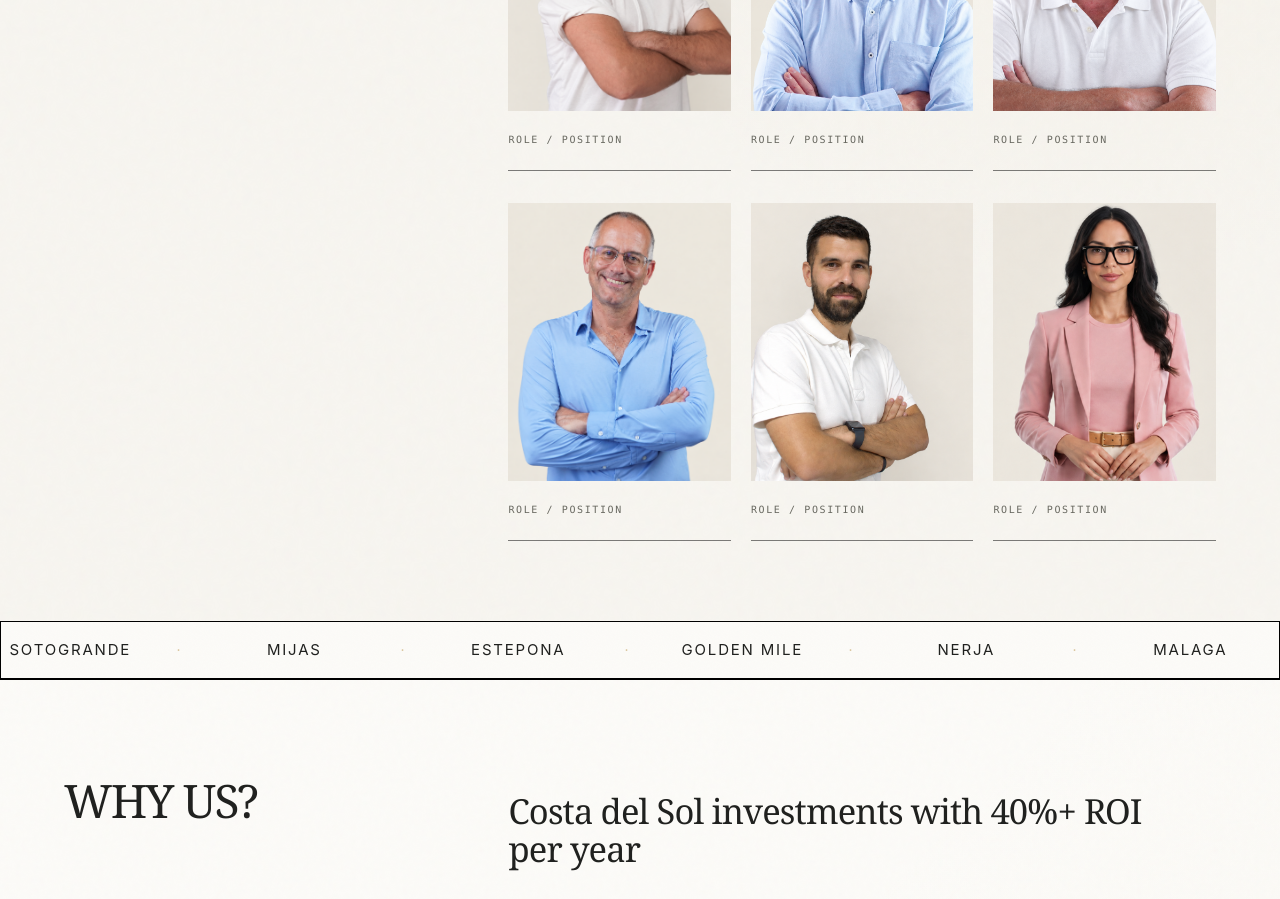
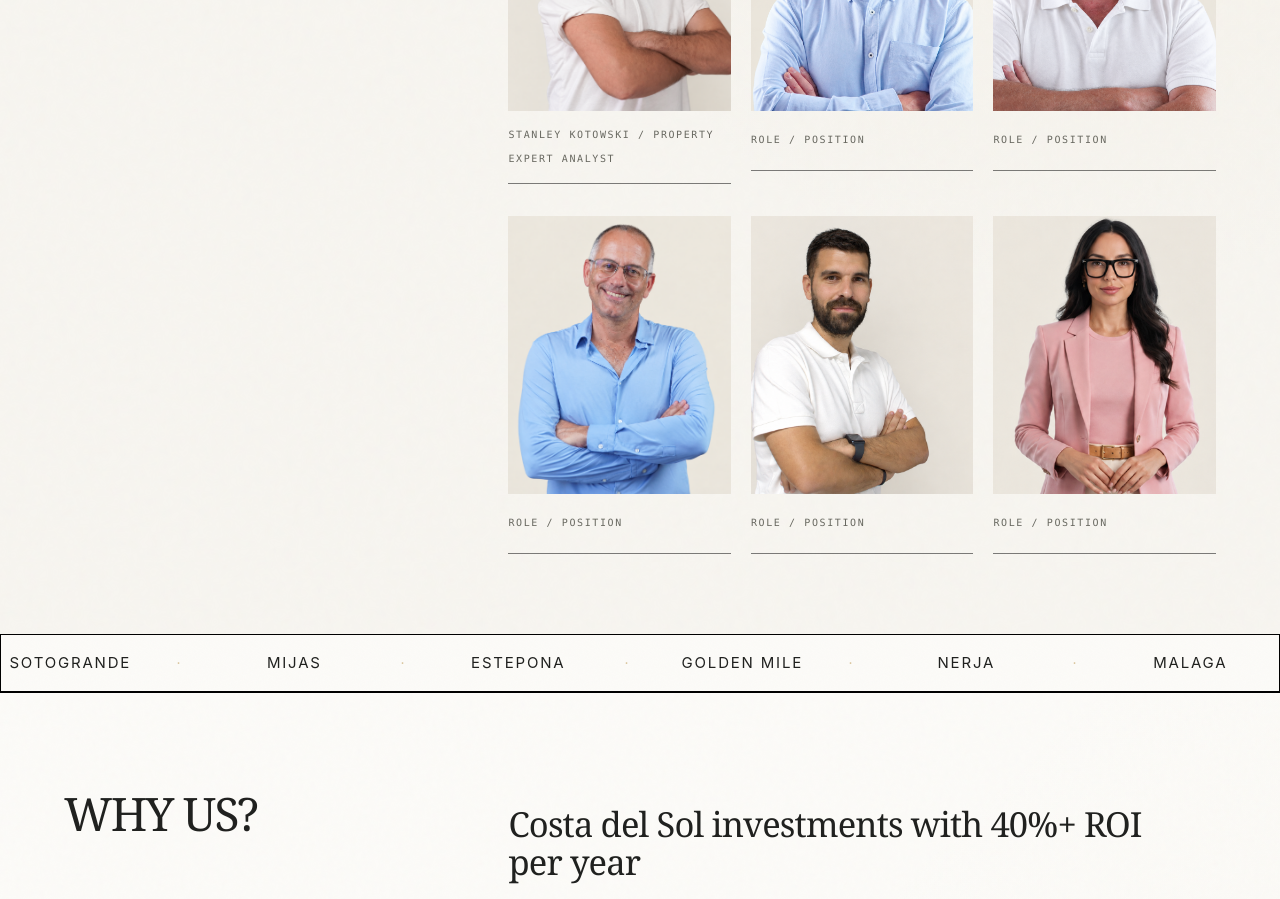
Before and after one commit to zdazix/brickinvest, a React (Vite) app in the folder app-1/: page / in a window 1280 px wide. Shown: the part 1340-2239 px from the top of the page. Built offline with nearby package versions, Linux system fonts and the light colour scheme; no server answers.

Commit message:
первое фото ставим Stanley Kotowski/Property expert analist
Amazi-Operation-Id: task:b698a0d9-9929-42a2-9aa5-d6a9839260d0
Amazi-Operation-Payload: 0c4441829a48465ae52851f149f6e1c3e7b8b969d909f1817bc6e5fd1afdc310

```diff
--- a/app-1/src/pages/home/components/AboutTeam.tsx
+++ b/app-1/src/pages/home/components/AboutTeam.tsx
@@ -36,7 +36,9 @@ export const AboutTeam = () => {
               className="mt-3 flex min-h-12 items-center border-b border-border/50 pb-3"
             >
               <span className="font-mono text-[10px] tracking-[0.16em] text-muted-foreground uppercase">
-                Role / Position
+                {index === 0
+                  ? "Stanley Kotowski / Property expert analyst"
+                  : "Role / Position"}
               </span>
             </div>
           </article>
```
